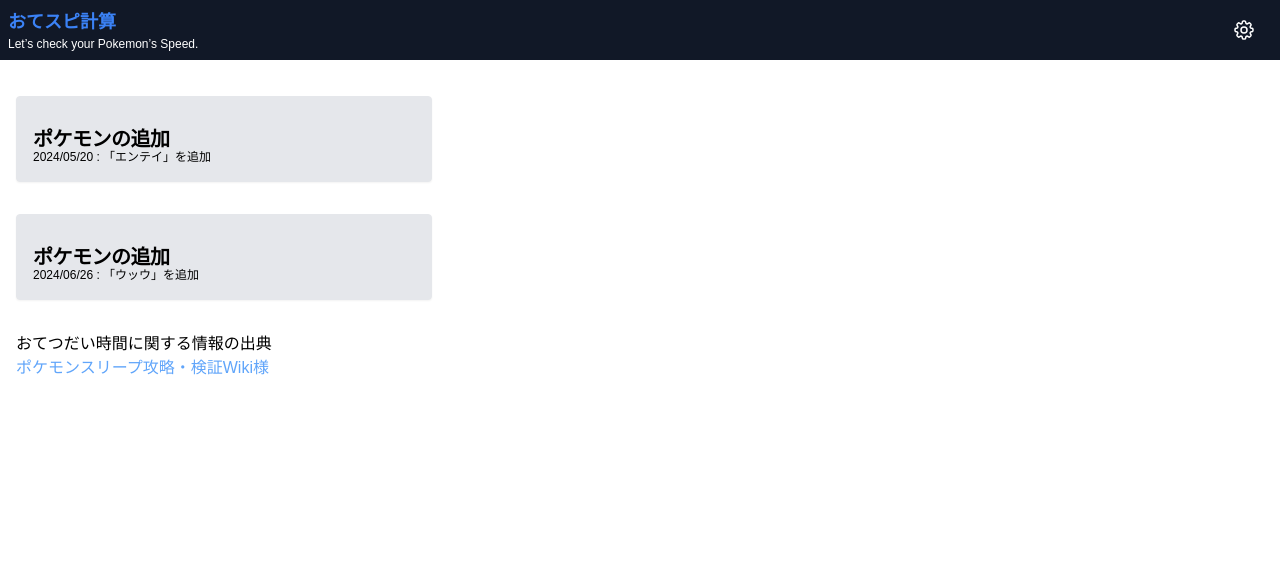
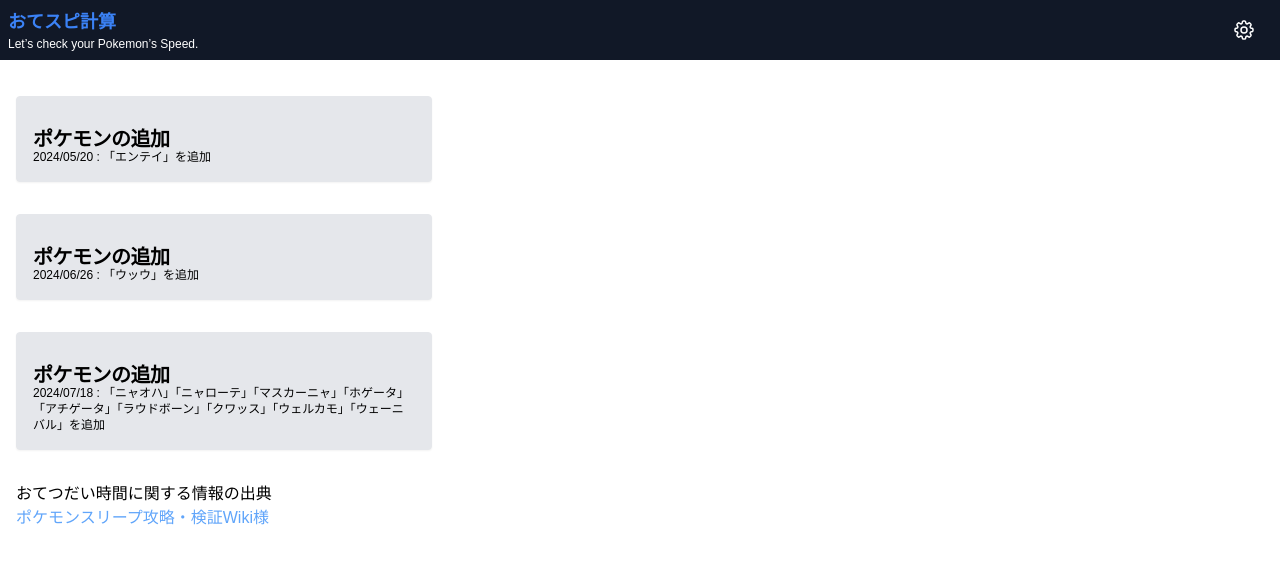
Before and after one commit to Sug1re/PokemonSleep_HelpSpeed, a Next.js app: page /information in a window 1280 px wide. Shown: the top 564 px of the page. Built offline with nearby package versions, Linux system fonts and the light colour scheme; a web font is replaced by a local one.

Commit message:
新ポケモン情報追加

```diff
--- a/app/information/page.tsx
+++ b/app/information/page.tsx
@@ -46,6 +46,27 @@ const information = () => {
           </CardHeader>
         </Card>
       </div>
+      <div className=" p-4 ">
+        <Card className=" rounded sm:w-1/2 lg:w-1/3">
+          <CardHeader>
+            <div className=" flex justify-between mx-2 md:mx-4 ">
+              <div className=" flex flex-col">
+                <CardTitle>ポケモンの追加</CardTitle>
+                <div className="text-xs text-muted-foreground">
+                  <div>
+                    2024/07/18 :
+                    「ニャオハ」「ニャローテ」「マスカーニャ」「ホゲータ」「アチゲータ」「ラウドボーン」「クワッス」「ウェルカモ」「ウェーニバル」を追加
+                  </div>
+                  {/* <div className="text-xs text-blue-400 hover:text-red-400 duration-300 flex justify-end">
+                    エンテイのステータスURL
+                  </div> */}
+                </div>
+              </div>
+              {/* <div className=" mx-2 bg-244-bg min-w-16 min-h-16 bg-cover bg-center object-cover"></div> */}
+            </div>
+          </CardHeader>
+        </Card>
+      </div>
       <div className="p-4">
         <h1>おてつだい時間に関する情報の出典</h1>
         <a
```
